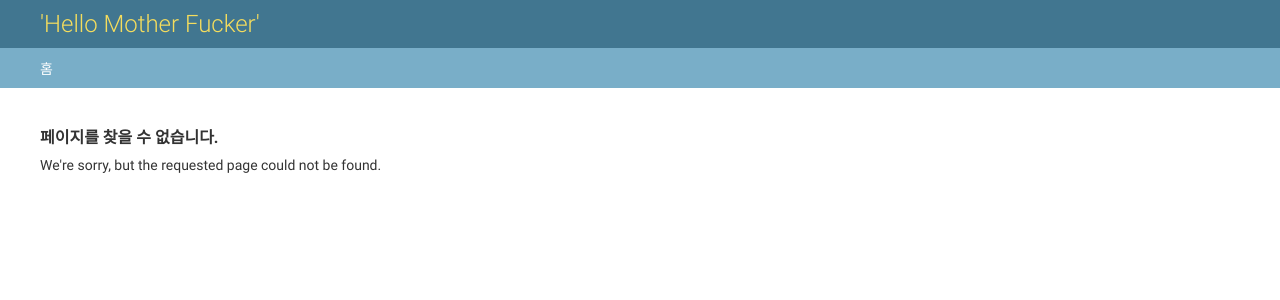
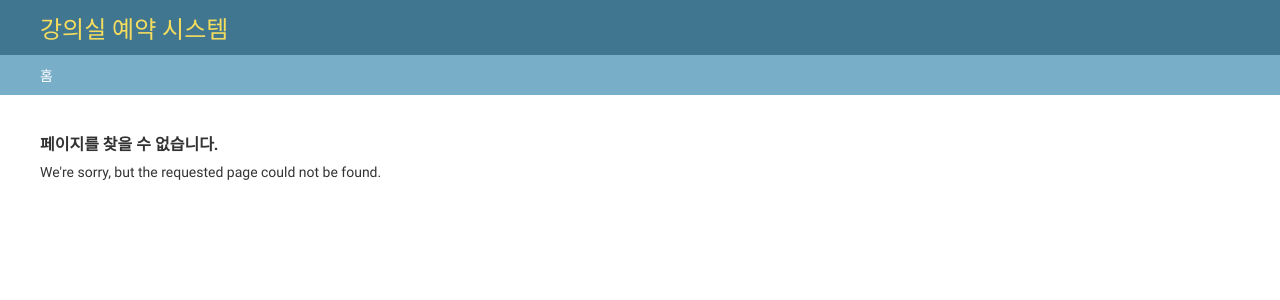
Before and after one commit to rlrlaa123/ReserveApp, a Django app: template reserveapp/templates/admin/404.html in a window 1280 px wide. Shown: the top 300 px of the page. Run offline with Django 3.2, Linux system fonts and the light colour scheme; the template is opened without the code that fills it, so the values that code supplies are empty; parts of the project's set-up code (start-up, migrations or seed data) failed here and were passed over.

Commit message:
update templates

```diff
--- a/reserveapp/templates/admin/base.html
+++ b/reserveapp/templates/admin/base.html
@@ -27,7 +27,7 @@
         {% if has_permission %}
         <div id="user-tools">
             {% block welcome-msg %}
-                {% trans '하이루,' %}
+                {% trans 'Welcome,' %}
                 <strong>{% firstof user.get_short_name user.get_username %}</strong>.
             {% endblock %}
             {% block userlinks %}
--- a/reserveapp/templates/admin/base_site.html
+++ b/reserveapp/templates/admin/base_site.html
@@ -3,7 +3,7 @@
 {% block title %}{{ title }} | {{ site_title|default:_('Django site admin') }}{% endblock %}
 
 {% block branding %}
-<h1 id="site-name"><a href="{% url 'admin:index' %}">'Hello Mother Fucker'</a></h1>
+<h1 id="site-name"><a href="{% url 'admin:index' %}">강의실 예약 시스템</a></h1>
 {% endblock %}
 
 {% block nav-global %}{% endblock %}
```
